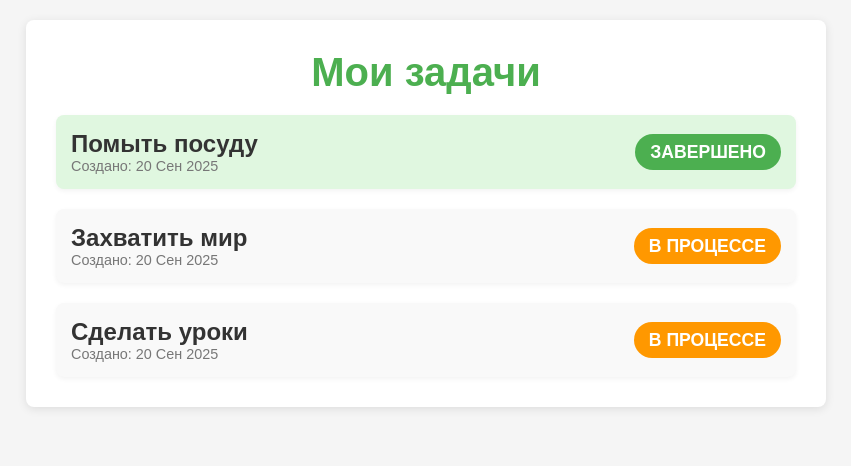
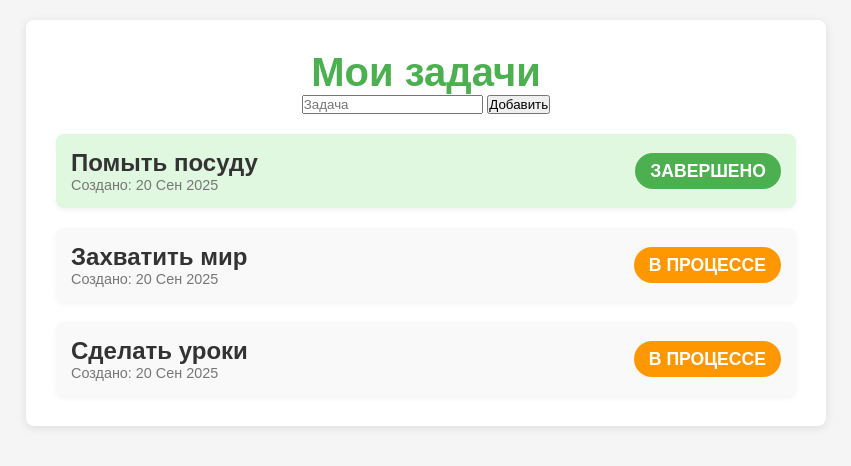
Before and after one commit to AlgoClassWork/todo_django_project, a Django app: page / in a window 1280 px wide. Shown: the top 466 px of the page, without its empty margins (214-1065 px from the left). Run offline with Django 5.2, Linux system fonts and the light colour scheme; data comes from the database, SQL or seed files in the repository.

Commit message:
Update home.html

```diff
--- a/todo/templates/home.html
+++ b/todo/templates/home.html
@@ -103,6 +103,10 @@
     <div class="container">
         <header>
             <h1>Мои задачи</h1>
+            <form action="{% url 'add' %}" method="post">
+                <input type="text" placeholder="Задача">
+                <button> Добавить </button>
+            </form>
         </header>
 
         <div class="task-list">
```
